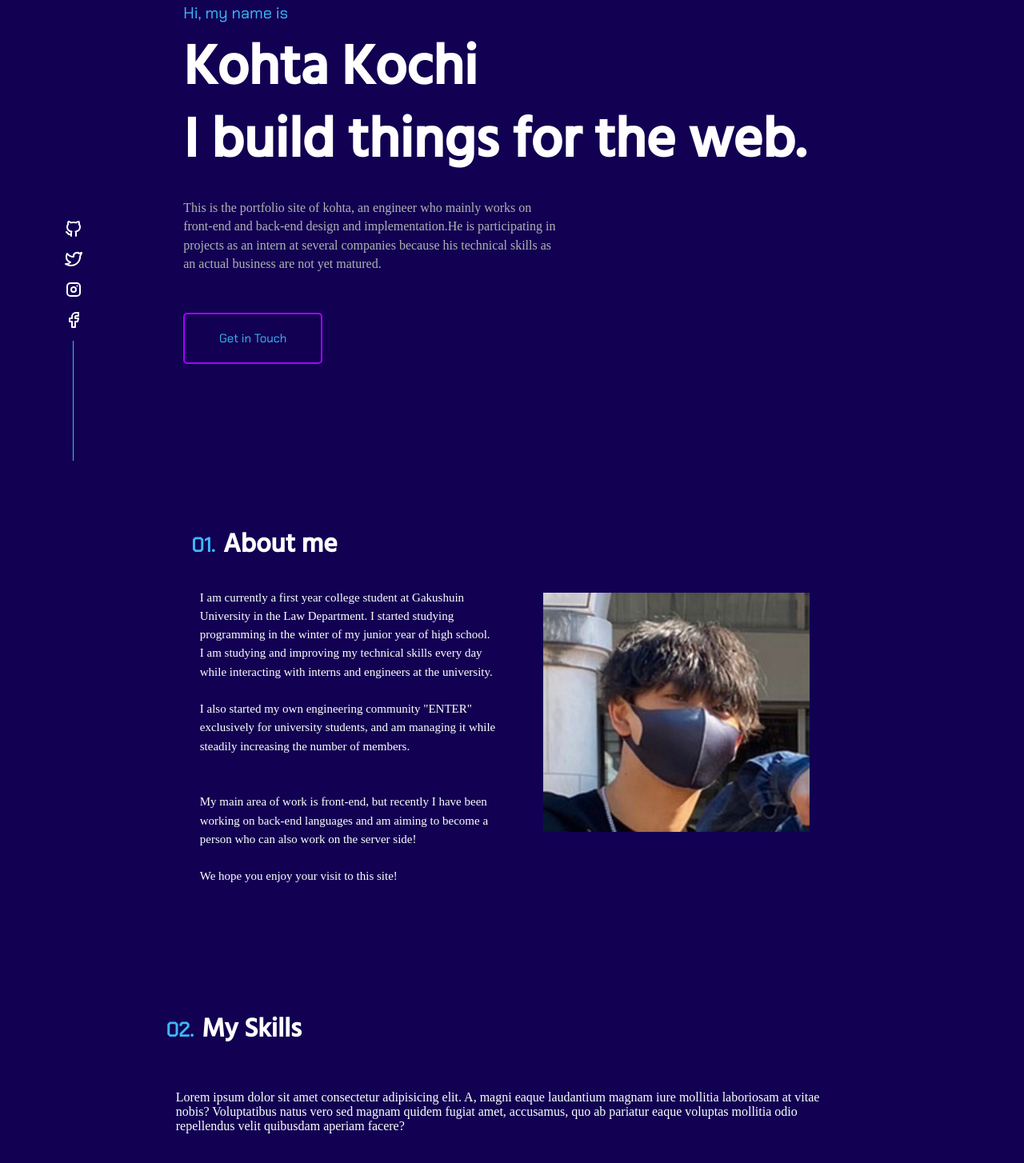
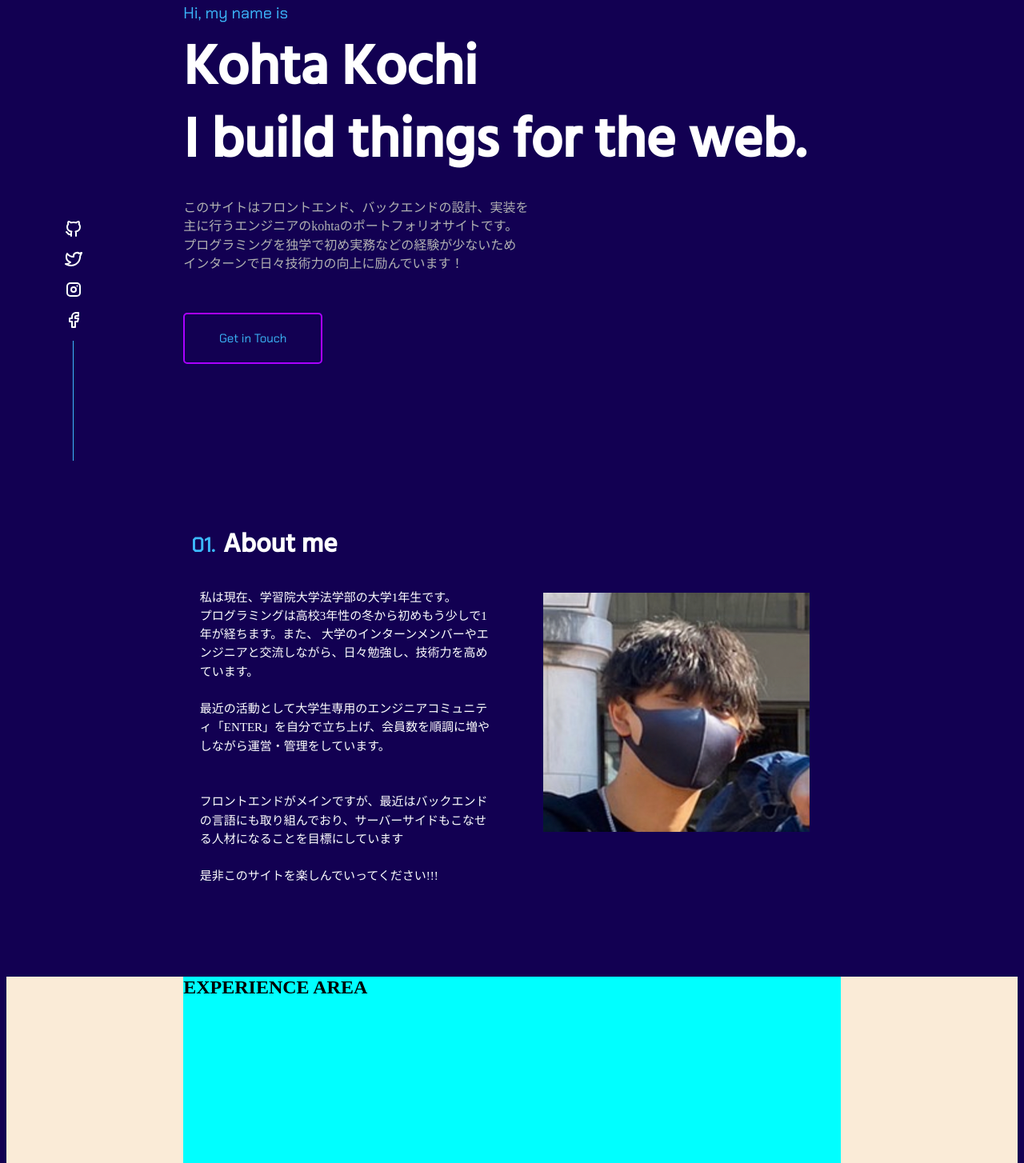
Before and after one commit to kohta9521/Portfolio_site_kohta, a plain HTML site: page index.html in a window 1280 px wide. Shown: the part 226-1680 px from the top of the page at 80% size. Drawn offline with nearby package versions, Linux system fonts and the light colour scheme.

Commit message:
change lang jpanese from Engkish

```diff
--- a/index.html
+++ b/index.html
@@ -86,10 +86,9 @@
                 <p class="hero__content_subtitle">Hi, my name is</p>
                 <h1 class="hero__content_title">Kohta Kochi<br>I build things for the web.</h1>
                 <p class="hero__content_article">
-                    This is the portfolio site of kohta, an engineer who mainly works on<br>
-                    front-end and back-end design and implementation.He is participating in<br>
-                    projects as an intern at several companies because his technical skills as<br>
-                    an actual business are not yet matured.
+                    このサイトはフロントエンド、バックエンドの設計、実装を<br>主に行うエンジニアのkohtaのポートフォリオサイトです。<br>
+                    プログラミングを独学で初め実務などの経験が少ないため<br>
+                    インターンで日々技術力の向上に励んでいます！
                 </p>
                 <a  class="hero__content_button" href="mailto:kohta0421kochi@gmail.com">Get in Touch</a>
             </div>
@@ -148,21 +147,19 @@
             <div class="about__container__main">
                 <div class="about__container__main_left">
                     <p>
-                        I am currently a first year college student at Gakushuin University in the Law Department.
-                        I started studying programming in the winter of my junior year of high school.
-                        I am studying and improving my technical skills every day while interacting with interns and engineers at the university.
+                            私は現在、学習院大学法学部の大学1年生です。<br>
+                            プログラミングは高校3年性の冬から初めもう少しで1年が経ちます。また、
+                            大学のインターンメンバーやエンジニアと交流しながら、日々勉強し、技術力を高めています。
                         <br>
                         <br>
-                        I also started my own engineering community "ENTER" exclusively for university students,
-                        and am managing it while steadily increasing the number of members.
+                            最近の活動として大学生専用のエンジニアコミュニティ「ENTER」を自分で立ち上げ、会員数を順調に増やしながら運営・管理をしています。
                         <br>
                         <br>
                         <br>
-                        My main area of work is front-end, but recently I have been working on back-end languages
-                        and am aiming to become a person who can also work on the server side!
+                            フロントエンドがメインですが、最近はバックエンドの言語にも取り組んでおり、サーバーサイドもこなせる人材になることを目標にしています
                         <br>
                         <br>
-                        We hope you enjoy your visit to this site!
+                        是非このサイトを楽しんでいってください!!!
                     </p>
                 </div>
                 <div class="about__container__main_right">
@@ -174,11 +171,11 @@
     <!-- END ABOUT -->
 
     <!-- START EXPERIENCE -->
-    <!-- <section class="experience fixed" id="experience">
+    <section class="experience fixed" id="experience">
         <div class="experience__container">
             <h1>EXPERIENCE AREA</h1>
         </div>
-    </section> -->
+    </section>
     <!-- END EXPERIENCE -->
 
     <!-- START SKILLS -->
@@ -193,6 +190,7 @@
                 </p>
             </div>
             <div class="skills__container__chartarea">
+
             </div>
             <div class="skills__container__itemarea">
                 <p class="skills__container__itemarea_item">
```
